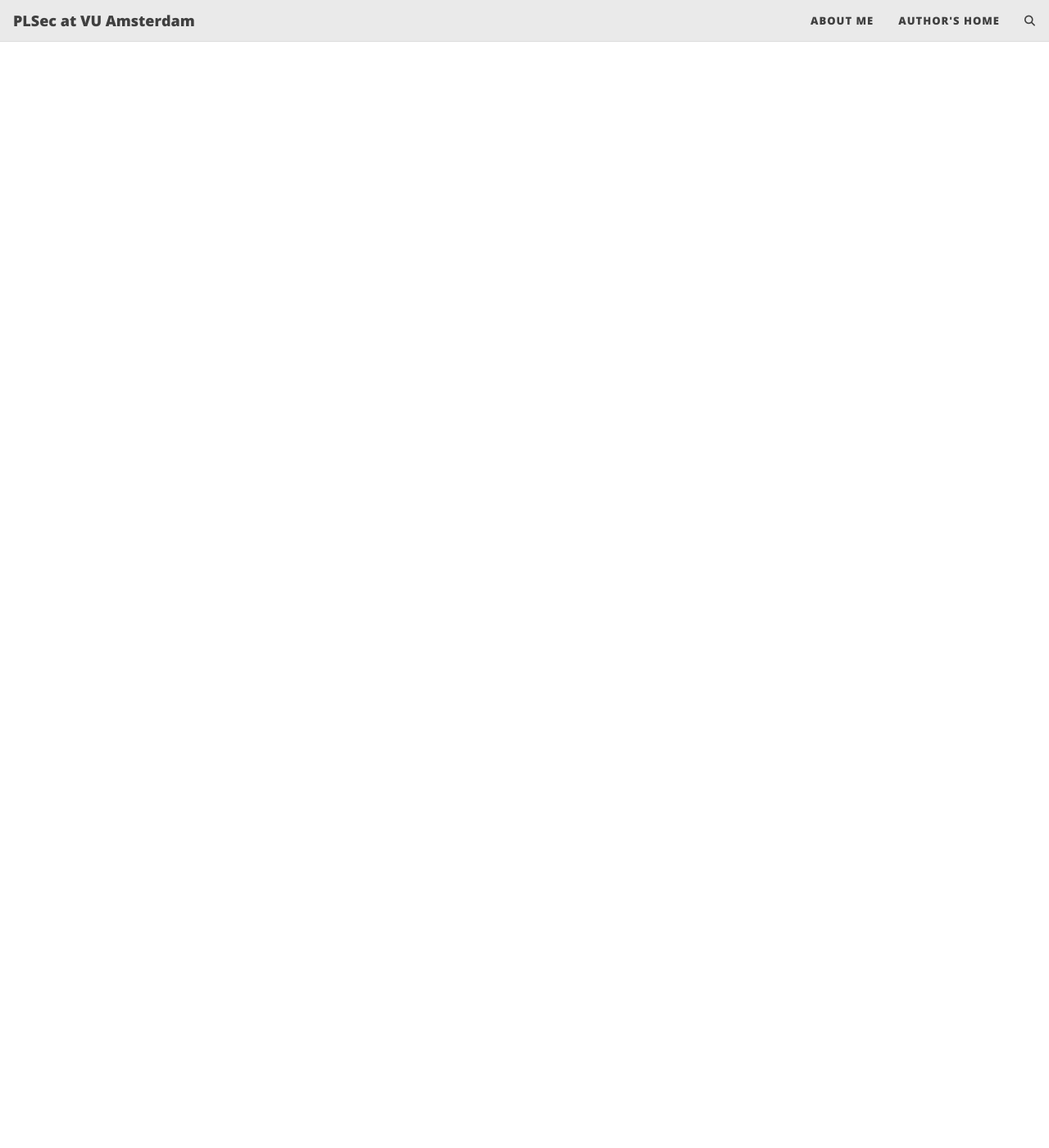
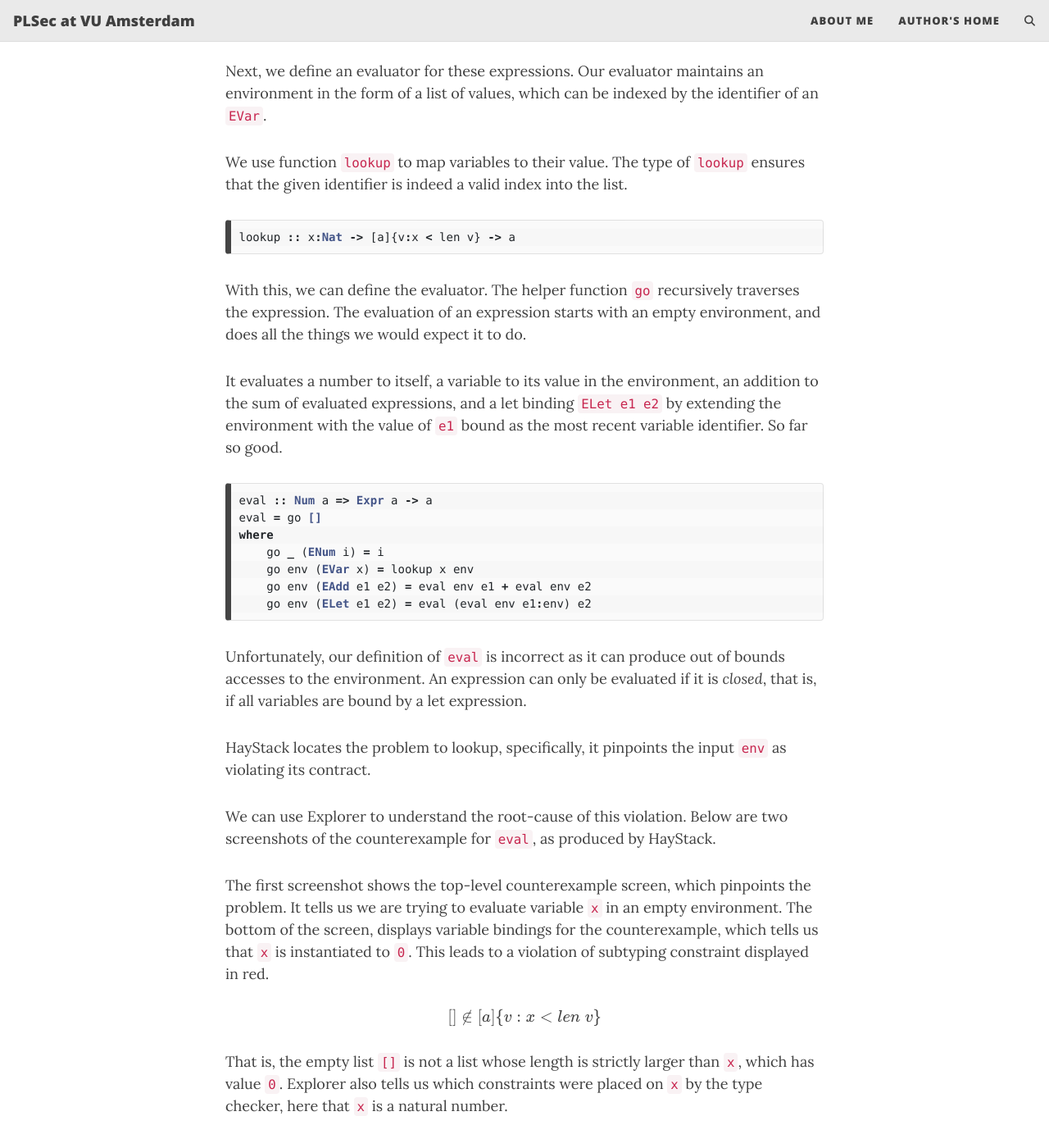
Before and after one commit to vusecpl/vusecpl.github.io, a Jekyll site: the page built from _posts/2024-06-29-type-refutations.md, in a window 1280 px wide and 1400 px high, scrolled down 7093 px. Shown: the whole window at 82% size. Built offline with Jekyll 4.4.1, drawn with Linux system fonts in a browser that asks for light colours; formulas are drawn with MathJax 3; comment, search, counter and statistics services are not loaded; some of the changed text lies outside the part shown.

Commit message:
more blog

````diff
--- a/_posts/2024-06-29-type-refutations.md
+++ b/_posts/2024-06-29-type-refutations.md
@@ -5,7 +5,7 @@ subtitle: How to show that a program doesn't type check?
 tags: [liquid-types, counterexamples]
 comments: true
 mathjax: true
-author: Klaus v. Gleissenthall
+author: Robin Webbers and Klaus v. Gleissenthall
 ---
 
 ### Refinement Typing
@@ -22,21 +22,22 @@ following type for non-zero integers.
 type NonZero = Int{v:v /= 0}
 ```
 
-We can then use this type in function definitions. For example, we can specify
-`div` as a function that takes a non-zero integer, and returns its first input
-`x` divided by its second one, `y`.
+We can then use this type to constrain the input and output types of functions.
+For example, we can specify `div` as a function that takes a non-zero integer,
+and returns its first input `x` divided by its second one, `y`.
 
 ```haskell
 div :: x:Int -> y:NonZero -> Int{v:v == x / y}
 ```
 
-The type system then proves at compile-time, that whenever we call `div` at
-runtime, its second argument must indeed be non-zero. Great!
+The type system then proves at compile-time, that whenever we call `div` (at
+runtime), its second argument must indeed be non-zero. This rules out division by
+zero errors. Great!
 
 ### Modularity For the Win
 
 What makes refinement types so powerful is their *modularity*. To check if a
-program respects all the restrictions posed by the types -- and their
+program respects all the restrictions imposed by the types -- and their
 refinements -- the checker only needs to look at "what's written on the tin".
 That is, the type-checker only works with what we explicitly know from the
 types, and doesn't need to perform any additional costly analysis, say, by
@@ -49,7 +50,7 @@ example, if we define the type `Nat` to represent the natural numbers
 ```haskell
 type Nat = Int{v:0 <= v}
 ```
-and function `max` that returns the larger of two integers
+and a function `max` that returns the larger of two integers
 
 ```haskell
 max :: Ord a => a -> a -> a
@@ -94,13 +95,16 @@ type Even = Int{v:v `mod` 2 = 0}
 We may now want to repeat our earlier verification success from before, by
 trying to prove that the maximum of list `[4, 3, 2, 1]` is even.
 
+
 ```haskell
 test2 :: Even
 test2 = foldr1 max [4, 3, 2, 1]
 ```
 
 Clearly, this program is correct as the largest number in the list is `4`, which
-is even. Yet, the program fails to verify with the following cryptic error
+is even.
+
+Yet, the program fails to verify with the following cryptic error
 message from Liquid Haskell. Something is up, but it's hard to tell what from
 Liquid Haskell's error message.
 
@@ -114,8 +118,7 @@ Liquid Haskell's error message.
 To make it easier to debug these and other verification failures, we built a new
 tool called Haystack, which makes it easier for users to debug verification
 failures. We describe Haystack and the theory behind it in a [new
-paper](https://gleissen.github.io/papers/refinement-refutations.pdf) which was
-recently accepted at
+paper](https://gleissen.github.io/papers/refinement-refutations.pdf) which we wrote together with the incredible [Ranjit Jhala](https://ranjitjhala.github.io/) and which was recently accepted at
 [OOPSLA'24](https://2024.splashcon.org/track/splash-2024-oopsla).
 
 Haystack comes with a graphical user interface called Explorer, that lets the
@@ -132,18 +135,21 @@ foldr1 :: (a -> a -> a) -> [a] -> a
 foldr1 = ...
 ```
 
-Since the output must be even, this means that every element in the list must be even. But that's not true for $$3$$, hence the type error.
+Since the output must be even, this means that every element in the list must be
+even. But that's not true for $$3$$, hence the type error.
 
 Interestingly, the same thing that makes refinement typing so great -- its
 modularity -- is what makes it so hard to debug verifications failures. In fact,
-there is no program trace which could justify verification failure. The program
-is correct yet the failure is caused by the modular abstractions that come from
-the type system.
+there *is* no program trace which could justify this verification failure. The program
+is correct, yet the failure is caused by the modular abstractions that come from
+the type system. That means, if we want to present a counterexample to the user,
+it must not be purely a counterexample to the property we want to prove, but
+instead, a counterexample to the typing derivation itself!
 
 ### What even is a counterexample?
 
-But that raises the following question. What even is a counterexample to a
-failed typing derivation? That is, which mathematical object should we use to
+But that raises the question: what even *is* a counterexample to a
+typing derivation? That is, which mathematical object should we use to
 represent a failed typing derivation?
 
 We answer this question in our paper with the notion of a *refinement type
@@ -183,27 +189,29 @@ Explorer lets the user browse exactly the refutation to the failed typing
 judgement.
 
 {: .box-note}
-**Summary:** Type refutations formalize the idea of a counterexample to a typing refutation. Haystack presents a graphical, interactive view of the type-refutation to the user.
+**Summary:** Type refutations formalize the idea of a
+counterexample to a typing refutation. Haystack presents a graphical,
+interactive view of the type-refutation to the user.
 
 ### Must Instantiations
 
-An interesting complication for finding type-refutations comes from another
+An interesting complication in finding type-refutations comes from another
 strength of refinement type checking: refinement type inference, which allows
 for considerable automation.
 
 Remember how we didn't have to provide a type annotation for the refinement of `foldr1`?
 
 Internally Liquid Haskell achieves this by assigning an *unknown* refinement to
-type variable `a`, and using a Horn constraint solver to automatically generate
+type variable `a`, and using a Horn constraint solver (called [Liquid Fixpoint](https://github.com/ucsd-progsys/    liquid-fixpoint)) to automatically generate
 a solution.
 
 While unknown refinements are convenient for the user, they also make finding
 counterexamples hard. We now have to show that *any* possible solution for the
 unknown refinement will lead to a typing failure.
 
-Haystack solves this problem via a new notion called *must-instantiation*. For
+Haystack solves this problem via a new notion we call *must-instantiation*. For
 example, in our example function `test1`, we know that *any* solution to the
-unknown refinement *must* at least contain inhabitant $3$, as it is contained in
+unknown refinement *must* at least contain inhabitant $$3$$, as it is contained in
 the list `[4, 3, 2, 1]`. Since we also know that the unknown refinement must
 imply that all values are even, this alone is enough to ensure that any possible
 solution to the constraints must fail.
@@ -212,8 +220,113 @@ solution to the constraints must fail.
 
 **Summary:** Must instantiations allow Haystack to refute typing judgement in
 the presence of refinement inference, which allows the user to omit intermediate
-type annotations. For this, must-instantiations specify values which must be part of any solution to the unknown refinements, yet violate a subtyping constraint.
+type annotations. For this, must-instantiations specify values which must be
+part of any solution to the unknown refinements, yet violate a subtyping
+constraint.
 
 ### Using Haystack
 
 But does all of this really make proving programs correct easier?
+
+Let's look at a slightly more complicated example to convince ourselves that
+refinement refutations indeed do help.
+
+Let's say we want to write a simple expression evaluator.
+
+An expression is recursively defined as a number, a variable, an addition, or a
+let definition. Instead of giving names to variables, we identify them by a
+natural number. Variable `0` is the most recently let bound
+variable; variable `1` the one bound before that, and so on.
+
+This construction is similar to [de Bruijn
+indices](https://en.wikipedia.org/wiki/De_Bruijn_index). We parametrize the
+data-structure by a type-variable `a`, which represents the type of values our
+expressions can take.
+
+```haskell
+data Expr a
+= ENum a
+    | EVar Nat
+    | EAdd (Expr a) (Expr a)
+    | ELet (Expr a) (Expr a)
+```
+
+Next, we define an evaluator for these expressions. Our evaluator maintains an
+environment in the form of a list of values, which can be indexed by the
+identifier of an `EVar`.
+
+We use function `lookup` to map variables to their value. The type of `lookup`
+ensures that the given identifier is indeed a valid index into the list.
+
+```haskell
+lookup :: x:Nat -> [a]{v:x < len v} -> a
+```
+
+With this, we can define the evaluator. The helper function `go` recursively
+traverses the expression. The evaluation of an expression starts with an empty
+environment, and does all the things we would expect it to do.
+
+It evaluates a number to itself, a variable to its value in the environment, an
+addition to the sum of evaluated expressions, and a let binding `ELet e1 e2` by
+extending the environment with the value of `e1` bound as the most recent
+variable identifier. So far so good.
+
+```haskell
+eval :: Num a => Expr a -> a
+eval = go []
+where
+    go _ (ENum i) = i
+    go env (EVar x) = lookup x env
+    go env (EAdd e1 e2) = eval env e1 + eval env e2
+    go env (ELet e1 e2) = eval (eval env e1:env) e2
+```
+
+Unfortunately, our definition of `eval` is incorrect as it can
+produce out of bounds accesses to the environment. An expression can only be
+evaluated if it is *closed*, that is, if all variables are bound by a let
+expression.
+
+HayStack locates the problem to lookup, specifically, it pinpoints the input
+`env` as violating its contract.
+
+We can use Explorer to understand the root-cause of this violation. Below are two
+screenshots of the counterexample for `eval`, as produced by HayStack.
+
+The first screenshot shows the top-level counterexample screen, which pinpoints
+the problem. It tells us we are trying to evaluate variable `x` in an empty
+environment. The bottom of the screen, displays variable bindings for the
+counterexample, which tells us that `x` is instantiated to `0`. This leads to a
+violation of subtyping constraint displayed in red.
+
+$$[] \not \in [a]\{v : x < len \; v \}$$
+
+
+That is, the empty list `[]` is not a list whose length is strictly larger than
+`x`, which has value `0`. Explorer also tells us which constraints were placed on
+ `x` by the type checker, here that `x` is a natural number.
+
+![Evaluator-Root](/assets/img/case-root.png)
+
+By clicking on `env`, we can get to the screen shown below. This screen displays
+more information about the unknown refinement for `env`, which shows us the origin of
+must-instantiation `[]`.
+
+![Evaluator-KVar](/assets/img/case-kvar.png)
+
+Using the counterexample, it becomes clear that `eval` should only accept closed
+expressions, which we can specify via a refinement.
+
+## Summary
+
+To sum up, refinement type refutations offer a formalism to reason about typing
+violations, as well as a convenient way to represent violations to the user.
+Importantly, they follow the modular way of type checking itself, which often
+makes them smaller than traditional counterexample traces and lets us refute
+typing errors such as `test2` above, where the program itself is correct, but
+the verification failure is a result of the abstractions imposed by the type system.
+
+For more details, take a look at our
+[paper](https://gleissen.github.io/papers/refinement-refutations.pdf), come to
+our presentation at
+[OOPSLA'24](https://2024.splashcon.org/track/splash-2024-oopsla), or download
+[HayStack](??) and give it a try.
````
Also changed, not shown: other parts of _posts/2024-06-29-type-refutations.md (+2 -2 lines), assets/img/case-kvar.png (added), assets/img/case-root.png (added).
